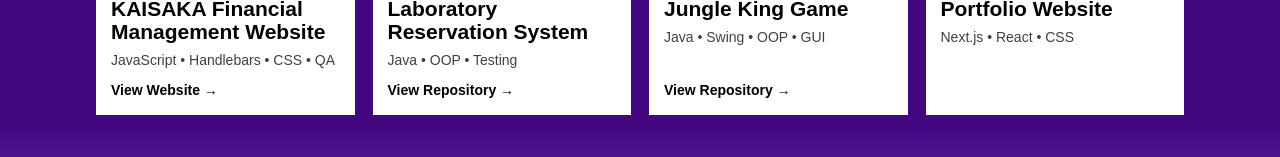
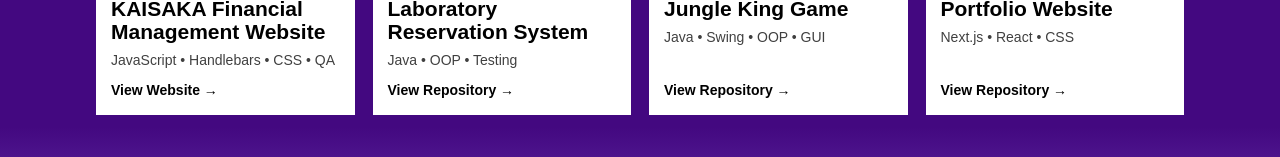
Before and after one commit to hg-joanna/portfolio, a Next.js app: page / in a window 1280 px wide. Shown: the part 1470-1627 px from the top of the page. Built offline with nearby package versions, Linux system fonts and the light colour scheme.

Commit message:
Update ProjectsSection.jsx

```diff
--- a/components/ProjectsSection.jsx
+++ b/components/ProjectsSection.jsx
@@ -61,8 +61,8 @@
         title: "Portfolio Website",
         tags: "Next.js • React • CSS",
         image: "/projects/portfolio.png",
-        link: "",
-        linkType: "",
+        link: "https://joanna-hong.vercel.app/",
+        linkType: "github",
     },
 ];
 
```
